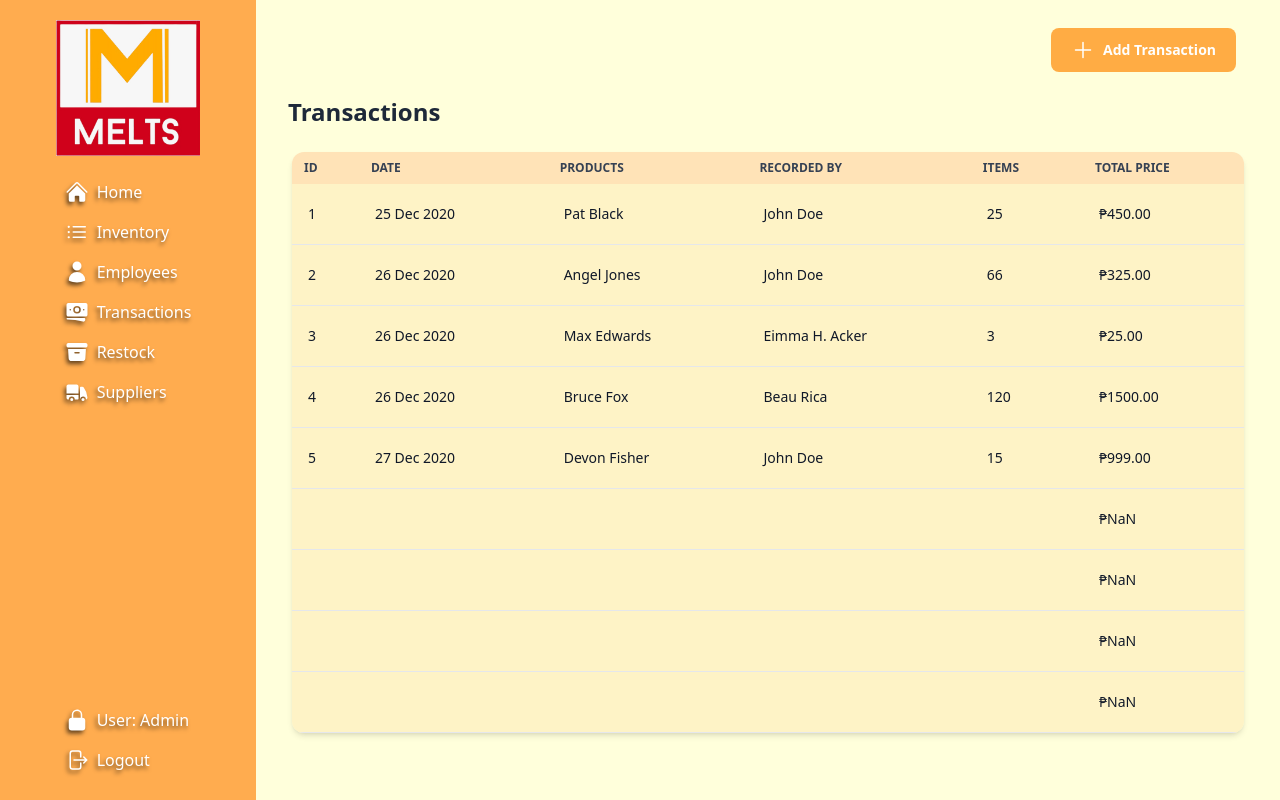
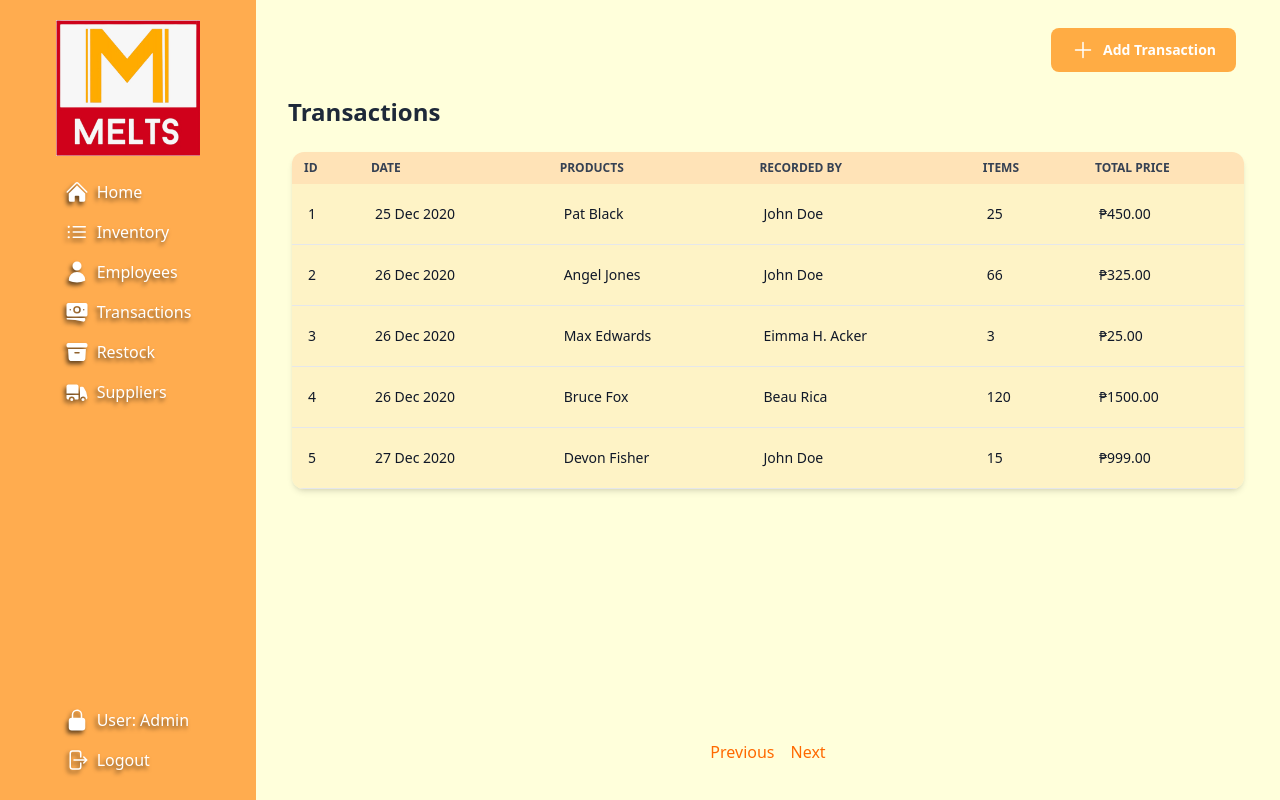
Before and after one commit to rcSabucido/melts-inventory, a React (Vite) app: page /transaction in a window 1280 px wide. Built offline with nearby package versions, Linux system fonts and the light colour scheme.

Commit message:
#30 Add page buttons to Transaction table

```diff
--- a/src/pages/Transaction.jsx
+++ b/src/pages/Transaction.jsx
@@ -2,7 +2,8 @@ import Sidebar from '../components/Sidebar.jsx';
 import Button from '../components/Button.jsx';
 import Transactiontable from '../components/TransactionsTable.jsx';
 import { useNavigate } from 'react-router-dom';
-import { PlusIcon } from '@heroicons/react/24/solid';
+import { ArrowRightIcon, PlusIcon } from '@heroicons/react/24/solid';
+import { useState } from 'react';
 
 const TransactionPage = () => {
   const navigate = useNavigate();
@@ -50,18 +51,34 @@ const TransactionPage = () => {
           'Recorded By': 'John Doe',
           'Items': '15',
           'Total Price': 999
-      },
-      {},
-      {},
-      {},
-      {},
+      }
   ];
+
+  const [currentPage, setCurrentPage] = useState(1);
+  const rowsPerPage = 9;
+
+  const indexOfLastRow = currentPage * rowsPerPage;
+  const indexOfFirstRow = indexOfLastRow - rowsPerPage;
+  const currentRows = tableData.slice(indexOfFirstRow, indexOfLastRow);
+
+  const totalPages = Math.ceil(tableData.length / rowsPerPage);
+  const handleNextPage = () => {
+    if (currentPage  < totalPages) {
+      setCurrentPage(currentPage + 1);
+    }
+  };
+
+  const handlePreviousPage = () => {
+    if (currentPage > 1) {
+      setCurrentPage(currentPage - 1);
+    }
+  };
 
   return (
     <>
       <div className="flex">
         <Sidebar />
-        <main className="flex-col p-4 bg-[#ffffdb] w-full">
+        <main className="flex-col p-4 bg-[#ffffdb] w-full relative">
           <div className='flex justify-end mx-5 my-3 gap-2'>
             <Button onClick={handleTransactionChoice}>
               <PlusIcon className="h-6 w-6" />
@@ -71,7 +88,13 @@ const TransactionPage = () => {
           <div className="p-1 text-2xl font-bold text-gray-800">
             <p className='ml-3'>Transactions</p>
           </div>
-          <Transactiontable columns={columns} data={tableData} className="shadow-md"/>
+          <Transactiontable columns={columns} data={currentRows} className="shadow-md"/>
+          <div className='flex justify-center gap-4 absolute bottom-9 left-0 right-0'>
+            <button className='text-orange-500 hover:text-orange-700 font-medium' onClick={handlePreviousPage} disabled={currentPage === 1}>Previous</button>
+            <button className='text-orange-500 hover:text-orange-700 font-medium' onClick={handleNextPage} disabled={currentPage === totalPages}>
+              Next {currentPage < totalPages && '→'}
+              </button>
+          </div>
         </main>
       </div>
     </>
```
